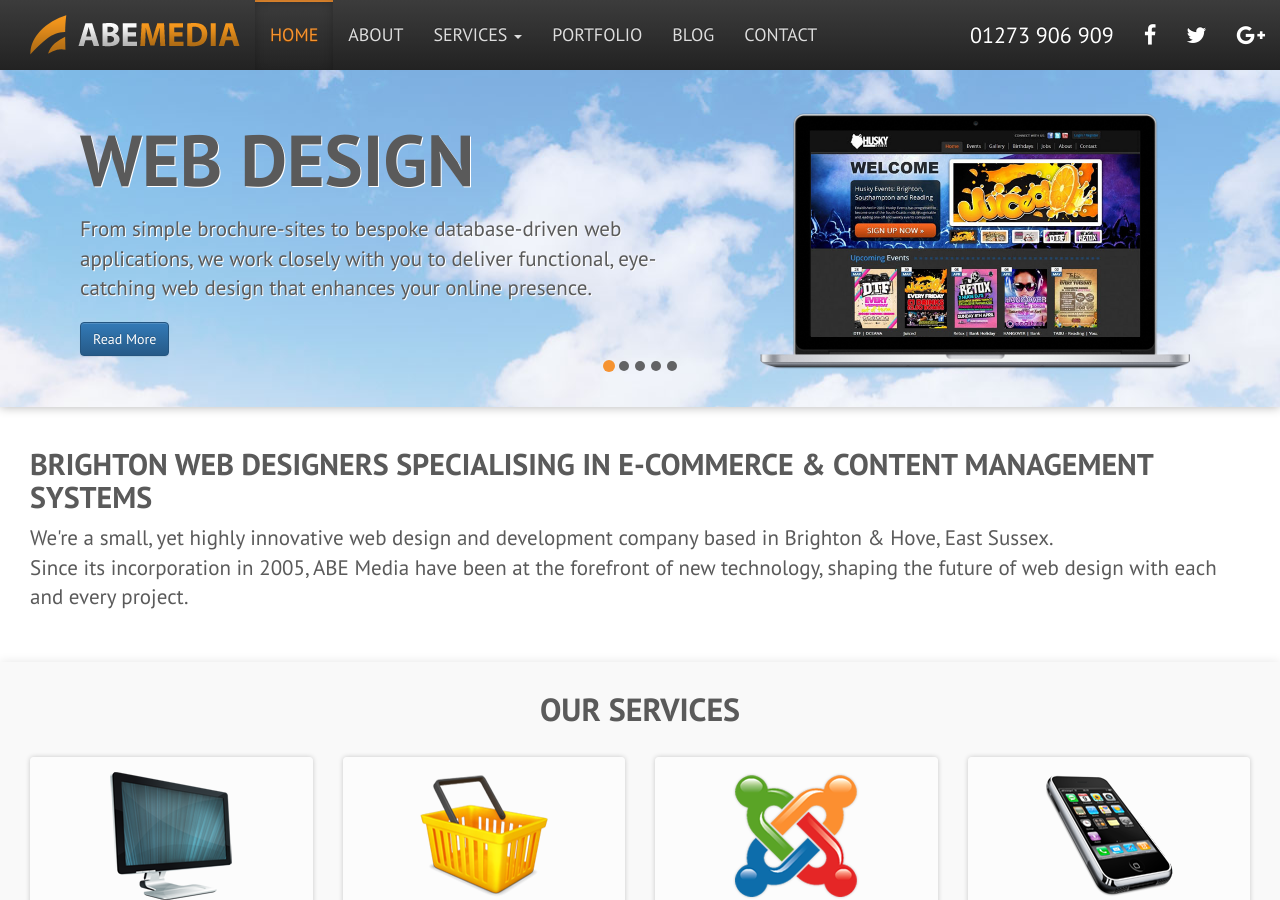
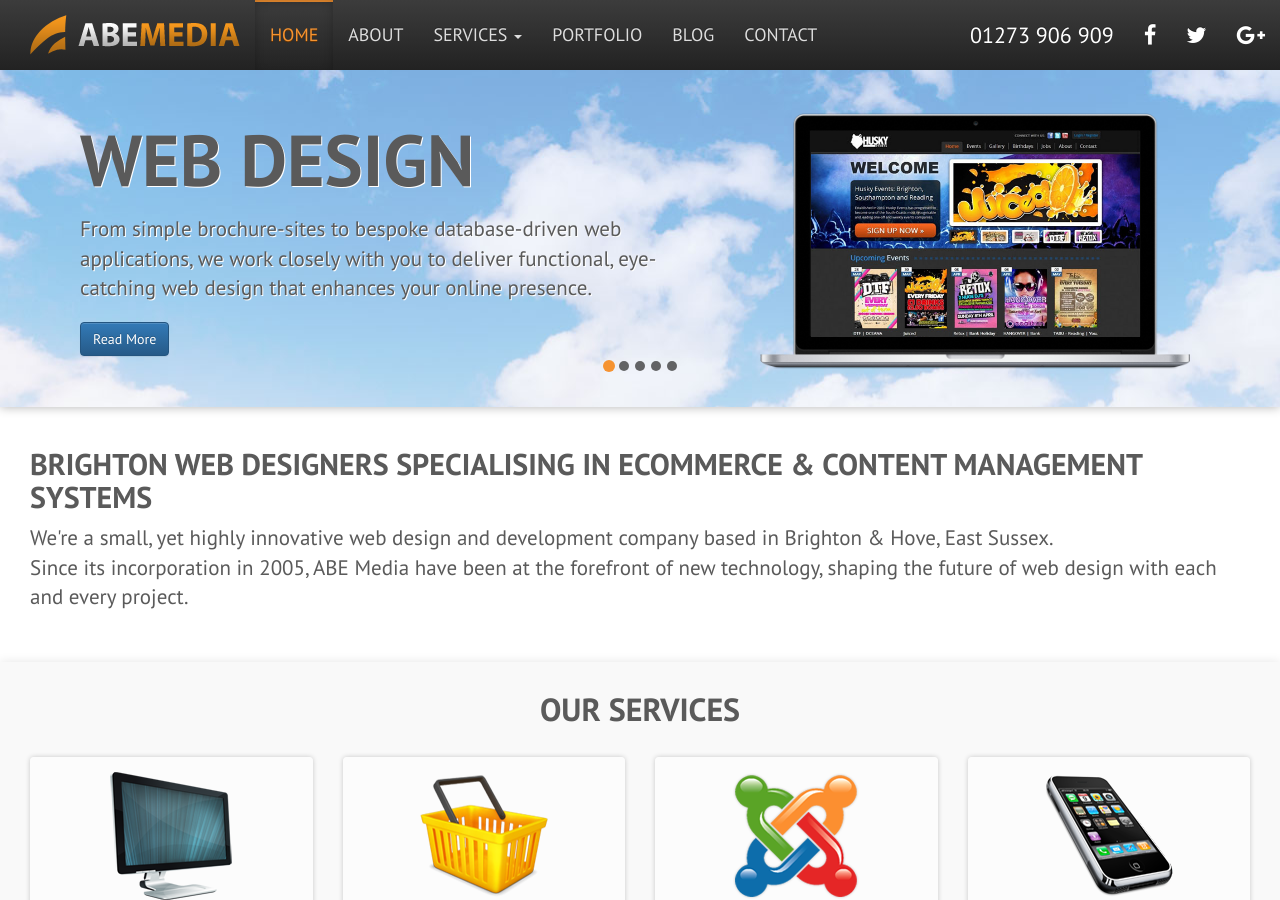
Before and after one commit to abemedia/abemedia.github.io, a Jekyll site: the page built from index.md, in a window 1280 px wide and 900 px high. Built offline with Jekyll 4.4.1, drawn with Linux system fonts in a browser that asks for light colours; nearby versions of some CDN libraries.

Commit message:
Update index.md

```diff
--- a/index.md
+++ b/index.md
@@ -24,7 +24,7 @@
     title: What our clients say
     class: container grey
 ---
-<h2>{{page.date}}Brighton web designers specialising in e-commerce &amp; content management systems</h2>
+<h2>Brighton web designers specialising in ecommerce &amp; content management systems</h2>
 <p class="lead">We're a small, yet highly innovative web design and development company based in Brighton &amp; Hove, East Sussex.<br>
 Since its incorporation in 2005, ABE Media have been at the forefront of new technology, shaping the future of web design with each and every project.</p>
 <!--
```
